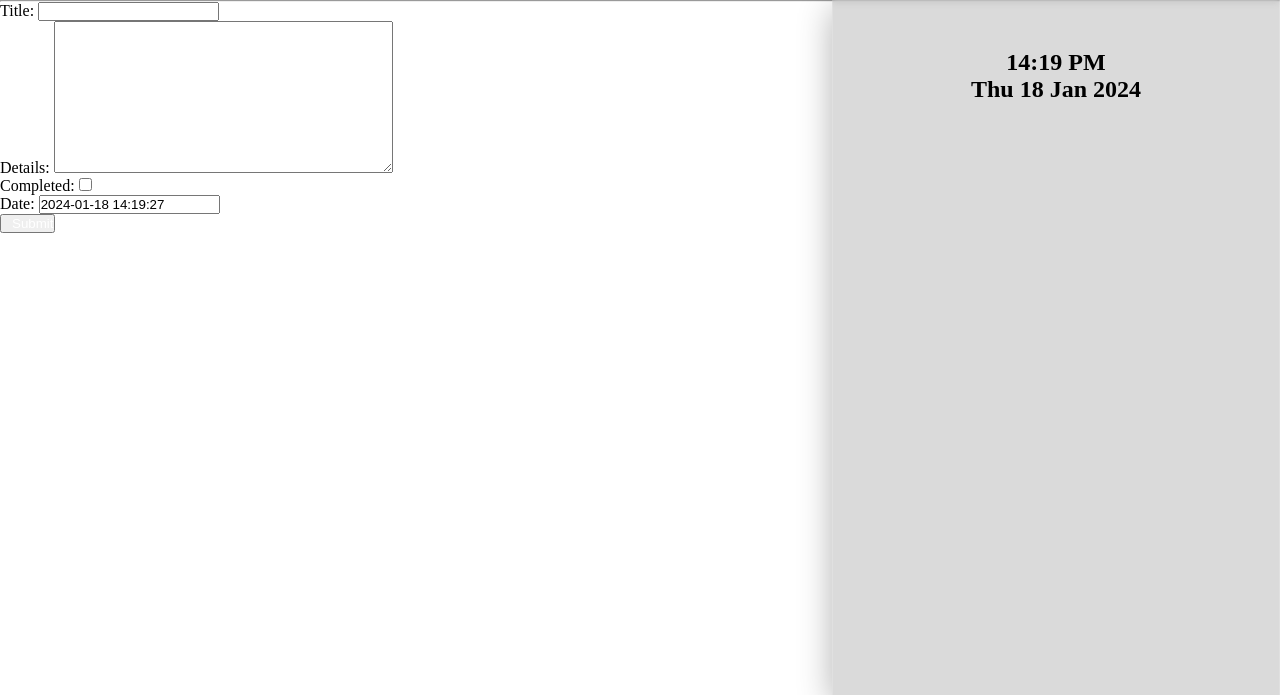
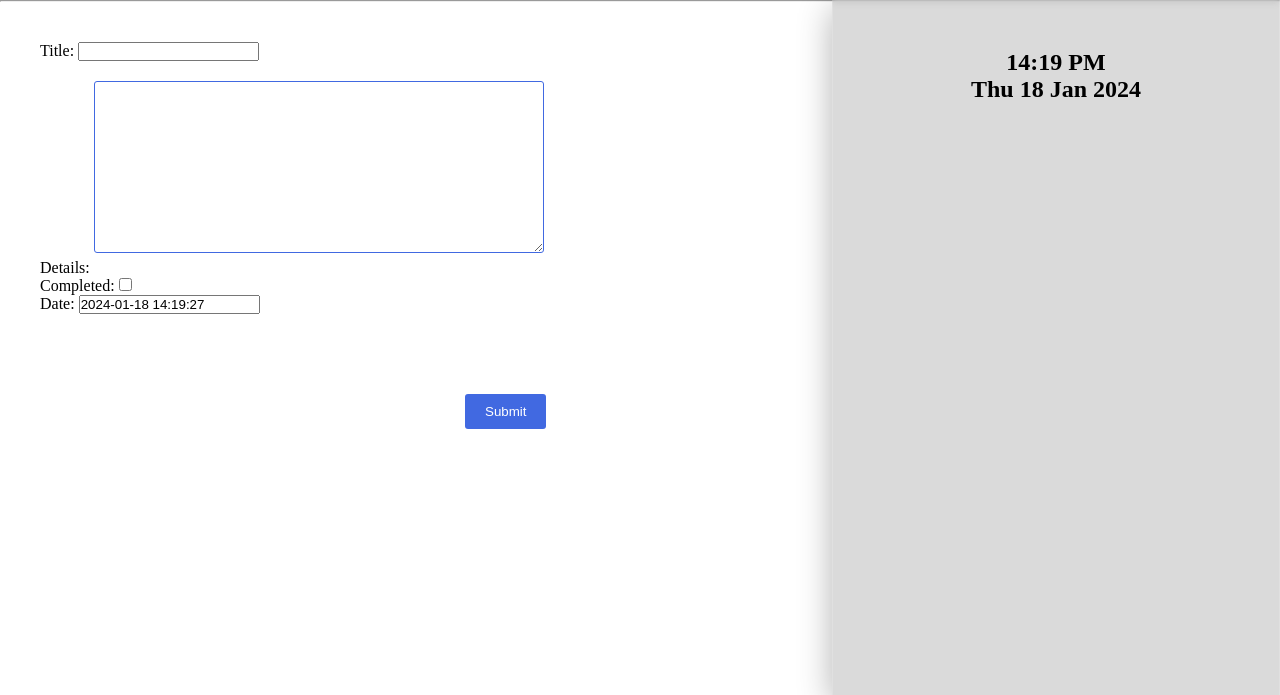
Before and after one commit to Stephen842/Todo_WebApp, a Django app: page /todo/ in a window 1280 px wide. Shown: the part 80-775 px from the top of the page. Run offline with Django 4.2, Linux system fonts and the light colour scheme; data that the repository does not hold is empty.

Commit message:
css hotfix

```diff
--- a/todo/todo_app/todo/forms.py
+++ b/todo/todo_app/todo/forms.py
@@ -6,9 +6,9 @@ class TodoForm(forms.ModelForm):
     class Meta:
         model = Todo
         fields = ['title', 'details', 'completed', 'date']
-        #widget = {
-             #   'title': forms.TextInput(attrs = {'class': 'title', 'placeholder': 'Enter Title'}),
-              #  'details': forms.Textarea(attrs = {'class': 'details', 'placeholder': 'Enter Description'}),
-               # 'completed': forms.CheckboxInput(attrs = {'class': 'checkbox'}),
-                #'date': forms.DateInput(attrs = {'class': 'date'})
-                #}
+        widget = {
+                'title': forms.TextInput(attrs = {'class': 'title2', 'placeholder': 'Enter Title'}),
+                'details': forms.Textarea(attrs = {'class': 'details', 'placeholder': 'Enter Description'}),
+                'completed': forms.CheckboxInput(attrs = {'class': 'checkbox'}),
+                'date': forms.DateInput(attrs = {'class': 'date'})
+                }
--- a/todo/todo_app/todo/static/style2.css
+++ b/todo/todo_app/todo/static/style2.css
@@ -2,6 +2,49 @@
 	margin: 0;
 	padding: 0;
 	box-sizing: border-box;
+}
+.add-task{
+	margin-top: 40px;
+	margin-left: 40px;
+}
+
+Textinput{
+	margin-top: 20px;
+	margin-bottom: 20px;
+	padding: 10px;
+	border: 1px solid #4169E1;
+	border-radius: 3px;
+	width: 450px;
+}
+
+Textarea{
+	margin-top: 20px;
+	margin-bottom: 20px;
+	border: 1px solid #4169E1;
+	border-radius: 3px;
+	width: 450px;
+	padding: 10px;
+	font-weight: 500;
+}
+
+CheckboxInput{
+	margin-bottom: 20px;
+}
+
+date{
+	margin-top: 10px;
+}
+
+.btn{
+	background-color: #4169E1;
+	color: #fff;
+	padding: 10px 20px;
+	border: none;
+	border-radius: 3px;
+	cursor: pointer;
+	margin-left: 425px;
+	margin-top: 80px;
+	margin-bottom: 10px;
 }
 
 .list_of_task{
@@ -24,7 +67,7 @@
 	scrollbar-width: thin;
 	scrollbar-color: transparent transparent;
 }
-/* this below is for the scroll bar for browser such as chrome and safari, keeping the scroll bar invisible*/
+/* this below is for the scroll bar for browser such as chrome and safari, keeping the scroll bar invisible */
 
 .list_of_task::-webkit-scrollbar{
 	width: 8px;
@@ -38,7 +81,6 @@
 	margin-top: 40px;
 	position: relative;
 	width: 400px;
-	/*border: 1px solid black;*/
 }
 
 .list2{
@@ -48,6 +90,11 @@
 .list2 .del_btn{
 	float: right;
 	margin-top: -12px;
+	cursor: pointer;
+	background: #4169E1;
+	outline: none;
+	color: #fff;
+	border:;
 }
 
 h2{
--- a/todo/todo_app/todo/templates/todo/todo.html
+++ b/todo/todo_app/todo/templates/todo/todo.html
@@ -40,8 +40,7 @@
 		<form method = 'POST'>
 			{% csrf_token %}
             {{ forms.as_p }}
-
-			<button type = 'submit' class = 'btn'/>Submit </button>
+            <button type = 'submit' class = 'btn'/>Submit </button>
 		</form>
 
 	</div>
```
